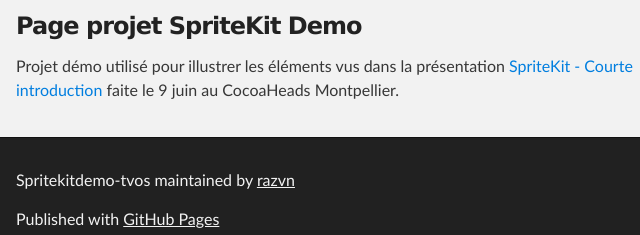
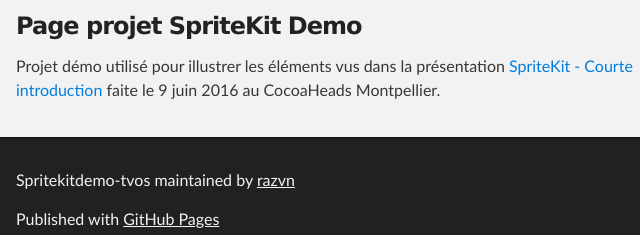
Before and after one commit to razvn/spritekitdemo-tvos, a plain HTML site: page index.html in a window 1280 px wide. Shown: the part 252-487 px from the top of the page, 304-944 px from the left. Drawn offline with Linux system fonts and the light colour scheme.

Commit message:
Update index.html

```diff
--- a/index.html
+++ b/index.html
@@ -34,7 +34,7 @@
         <h3>
 <a id="page-projet-spritekit-demo" class="anchor" href="#page-projet-spritekit-demo" aria-hidden="true"><span aria-hidden="true" class="octicon octicon-link"></span></a>Page projet SpriteKit Demo</h3>
 
-<p>Projet démo utilisé pour illustrer les éléments vus dans la présentation <a href="Intro-SpriteKit.pdf">SpriteKit - Courte introduction</a> faite le 9 juin au CocoaHeads Montpellier.</p>
+<p>Projet démo utilisé pour illustrer les éléments vus dans la présentation <a href="Intro-SpriteKit.pdf">SpriteKit - Courte introduction</a> faite le 9 juin 2016 au CocoaHeads Montpellier.</p>
       </section>
     </div>
 
```
